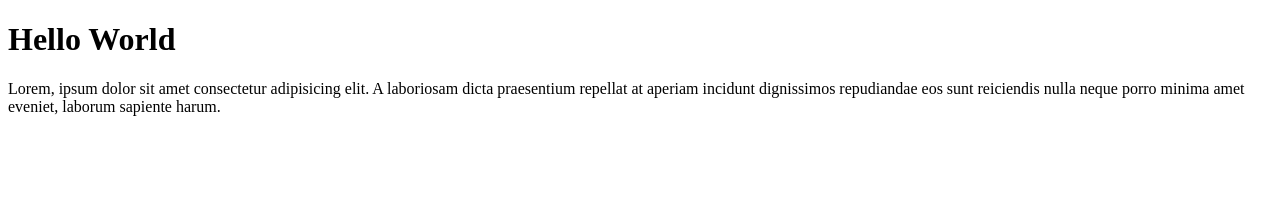
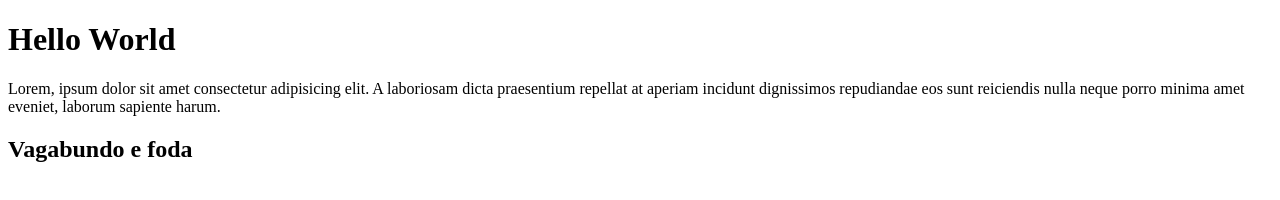
Before and after one commit to maatdeveloper/conflitos, a plain HTML site: page index.html in a window 1280 px wide. Drawn offline with Linux system fonts and the light colour scheme.

Commit message:
dev1 resolvendo a merda

```diff
--- a/index.html
+++ b/index.html
@@ -8,5 +8,6 @@
 <body>
     <h1>Hello World</h1>
     <p>Lorem, ipsum dolor sit amet consectetur adipisicing elit. A laboriosam dicta praesentium repellat at aperiam incidunt dignissimos repudiandae eos sunt reiciendis nulla neque porro minima amet eveniet, laborum sapiente harum.</p>
+    <h2>Vagabundo e foda</h2>
 </body>
 </html>
```
